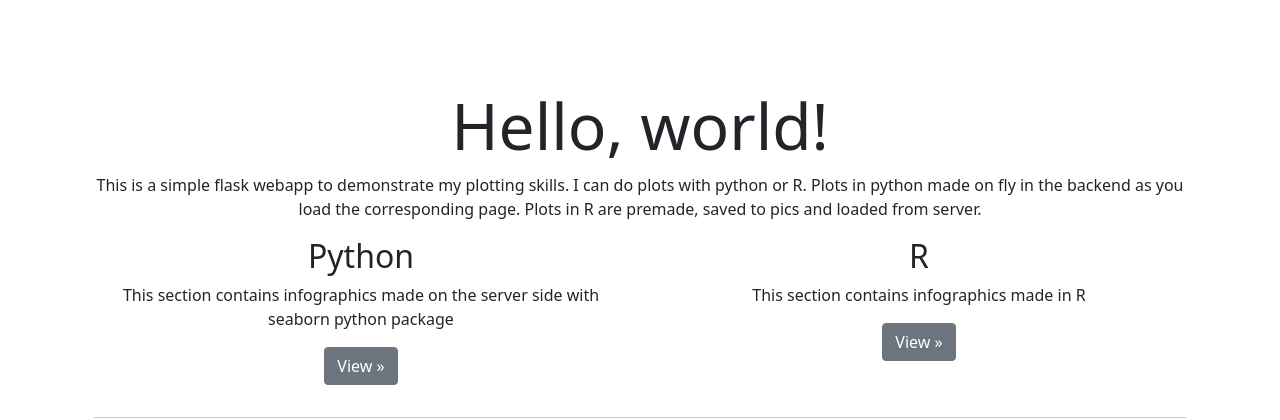
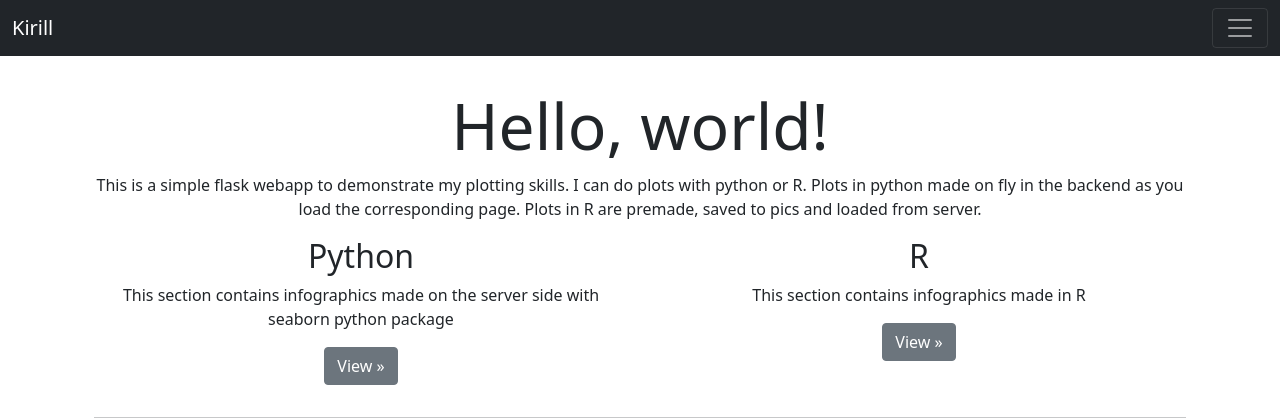
Before and after one commit to stbatya/graphics, a Flask app: page / in a window 1280 px wide. Shown: the top 420 px of the page. Run offline with Flask 2, Linux system fonts and the light colour scheme; parts of the project's set-up code (start-up, migrations or seed data) failed here and were passed over; some libraries are stand-ins or nearby versions.

Commit message:
added navbar

```diff
--- a/flaskr/templates/base.html
+++ b/flaskr/templates/base.html
@@ -19,7 +19,29 @@
 
   <body>
     <header>
+      <a class="nav collapsed" data-bs-toggle="collapse" data-bs-target="#navbars" aria-controls="navbars" aria-expanded="false" aria-label="Toggle navigation"></a>
+      <nav class="navbar navbar-dark fixed-top bg-dark">
+        <div class="container-fluid">
+          <a class="navbar-brand" href="{{url_for('main.index')}}">Kirill</a>
+          <button class="navbar-toggler collapsed" type="button" data-bs-toggle="collapse" data-bs-target="#navbars" aria-controls="navbars" aria-expanded="false" aria-label="Toggle navigation">
+            <span class="navbar-toggler-icon"></span>
+          </button>
 
+          <div class="navbar-collapse collapse" id="navbars" style="">
+            <ul class="navbar-nav me-auto mb-2">
+              <li class="nav-item">
+                <a class="nav-link active" aria-current="page" href="{{url_for('main.index')}}">Home</a>
+              </li>
+              <li class="nav-item">
+                <a class="nav-link" href="{{url_for('main.pyt')}}">Python</a>
+              </li>
+              <li class="nav-item">
+                <a class="nav-link" href="{{url_for('main.r')}}">R</a>
+              </li>
+            </ul>
+          </div>
+        </div>
+      </nav>
     </header>
 
     <div class="container mt-5 h-100">
```
